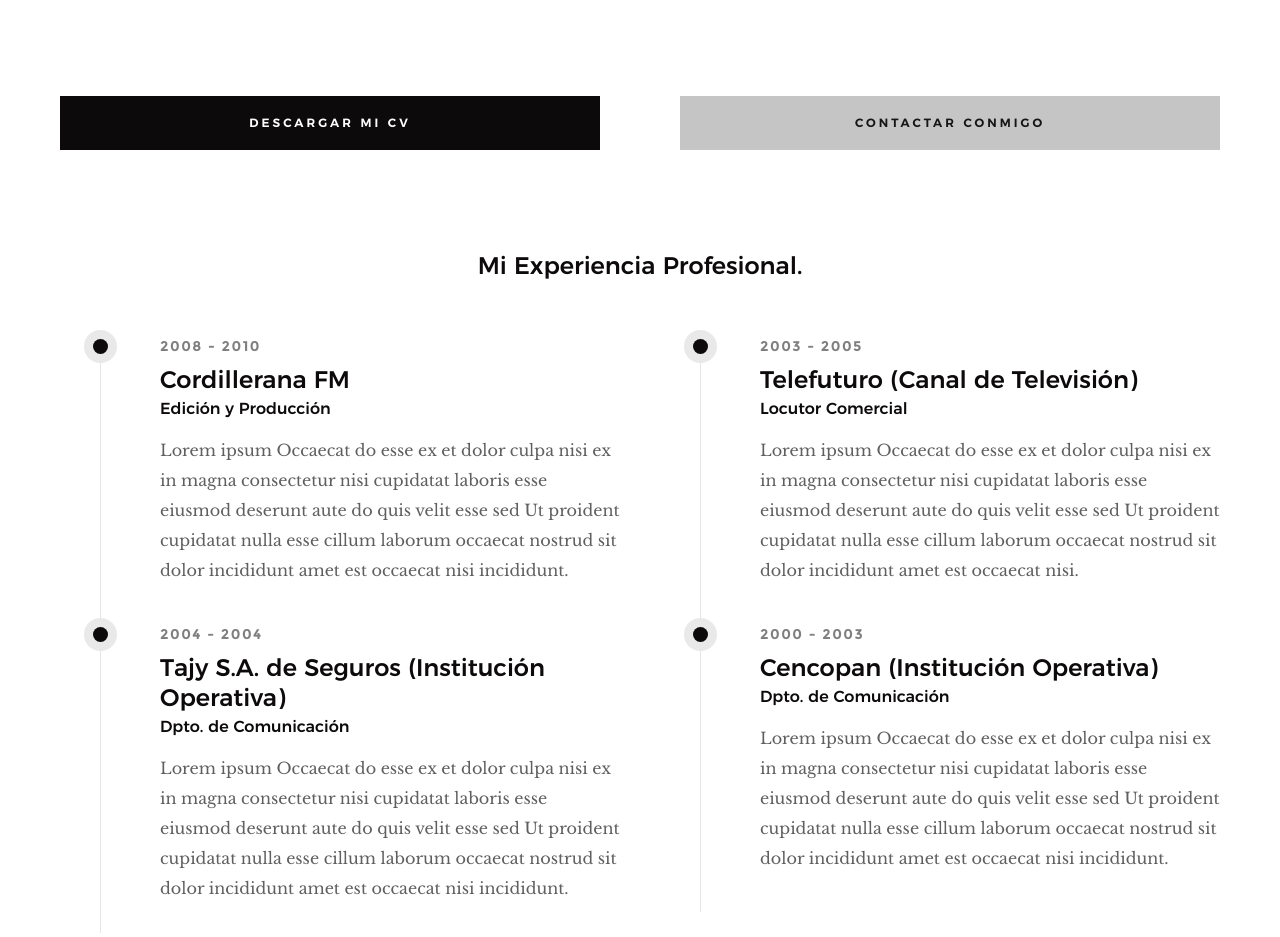
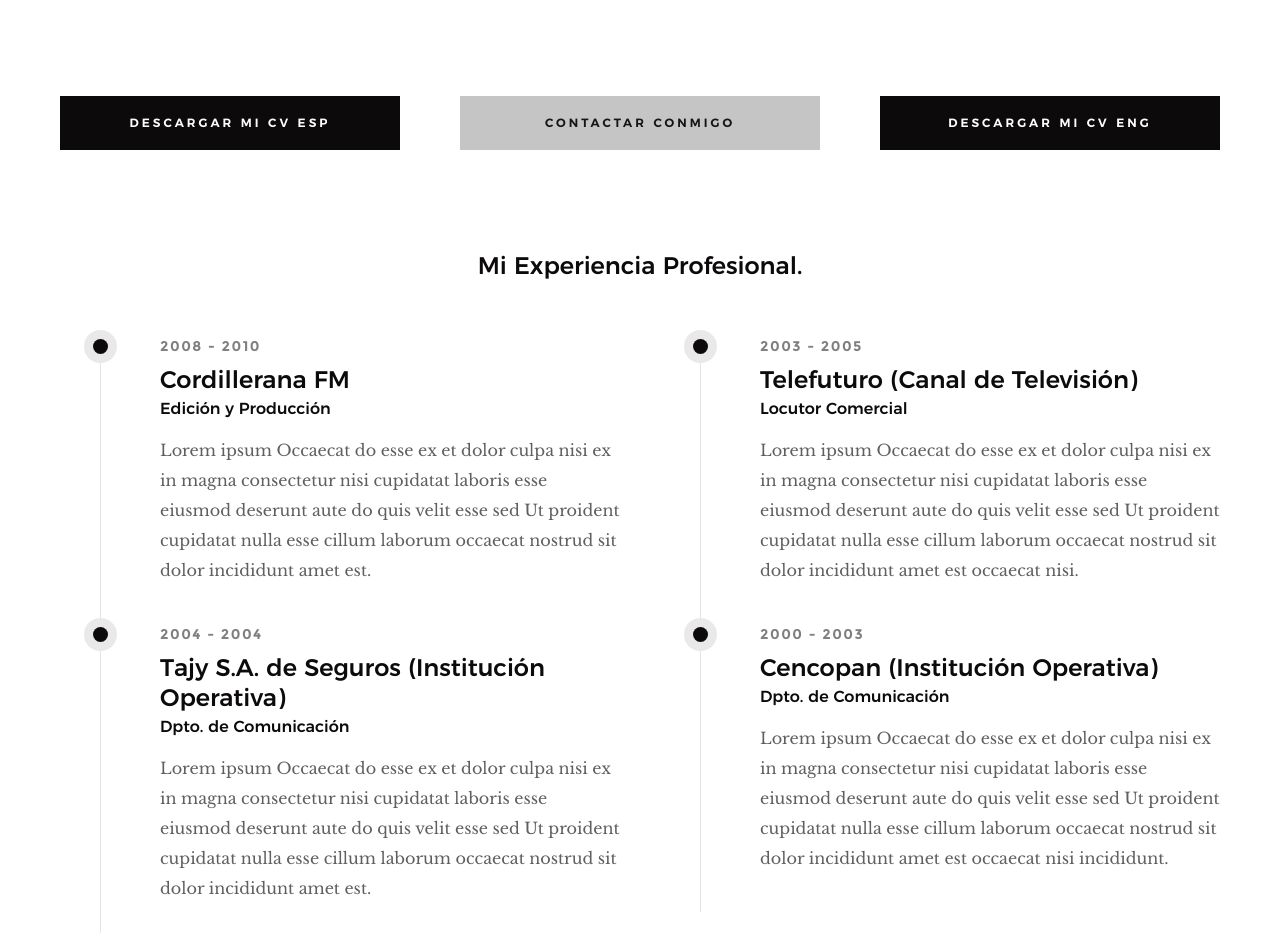
Before and after one commit to pabloavalencia/pabloavalencia.github.io, a plain HTML site: page index.html in a window 1280 px wide. Shown: the part 1887-2824 px from the top of the page. Drawn offline with Linux system fonts and the light colour scheme.

Commit message:
bug fixes + CV in eng and spanish

```diff
--- a/index.html
+++ b/index.html
@@ -183,11 +183,14 @@
 
         <div class="row about-content about-content--buttons">
 
-            <div class="col-six tab-full left">
-                <a href="files/CV_Pablo_Valencia.pdf" class="btn btn--primary full-width">Descargar Mi CV</a>
+            <div class="col-four tab-full left">
+                <a href="files/CV_Pablo_Valencia.pdf" class="btn btn--primary full-width">Descargar Mi CV ESP</a>
             </div>
-            <div class="col-six tab-full right">
+            <div class="col-four tab-full center">
                 <a href="#contact" class="btn full-width">Contactar Conmigo</a>
+            </div>
+            <div class="col-four tab-full right">
+                <a href="files/CV_Pablo_Valencia_Eng.pdf" class="btn btn--primary full-width">Descargar Mi CV ENG</a>
             </div>
 
         </div> <!-- end about-content buttons -->
@@ -209,7 +212,7 @@
                             <h5>Edición y Producción</h5>
                         </div>
                         <div class="timeline__desc">
-                            <p>Lorem ipsum Occaecat do esse ex et dolor culpa nisi ex in magna consectetur nisi cupidatat laboris esse eiusmod deserunt aute do quis velit esse sed Ut proident cupidatat nulla esse cillum laborum occaecat nostrud sit dolor incididunt amet est occaecat nisi incididunt.</p>
+                            <p>Lorem ipsum Occaecat do esse ex et dolor culpa nisi ex in magna consectetur nisi cupidatat laboris esse eiusmod deserunt aute do quis velit esse sed Ut proident cupidatat nulla esse cillum laborum occaecat nostrud sit dolor incididunt amet est.</p>
                         </div>
                     </div> <!-- end timeline__block -->
 
@@ -221,7 +224,7 @@
                             <h5>Dpto. de Comunicación</h5>
                         </div>
                         <div class="timeline__desc">
-                            <p>Lorem ipsum Occaecat do esse ex et dolor culpa nisi ex in magna consectetur nisi cupidatat laboris esse eiusmod deserunt aute do quis velit esse sed Ut proident cupidatat nulla esse cillum laborum occaecat nostrud sit dolor incididunt amet est occaecat nisi incididunt.</p>
+                            <p>Lorem ipsum Occaecat do esse ex et dolor culpa nisi ex in magna consectetur nisi cupidatat laboris esse eiusmod deserunt aute do quis velit esse sed Ut proident cupidatat nulla esse cillum laborum occaecat nostrud sit dolor incididunt amet est.</p>
                         </div>
                     </div> <!-- end timeline__block -->
 
@@ -603,7 +606,7 @@
 
                 <div class="footer-logo">
                     <a href="#0"><img src="images/logo.png" width="500" height="100" alt="Homepage"></a>
-                </div
+                </div>
 
             </div>
         </div>
```
